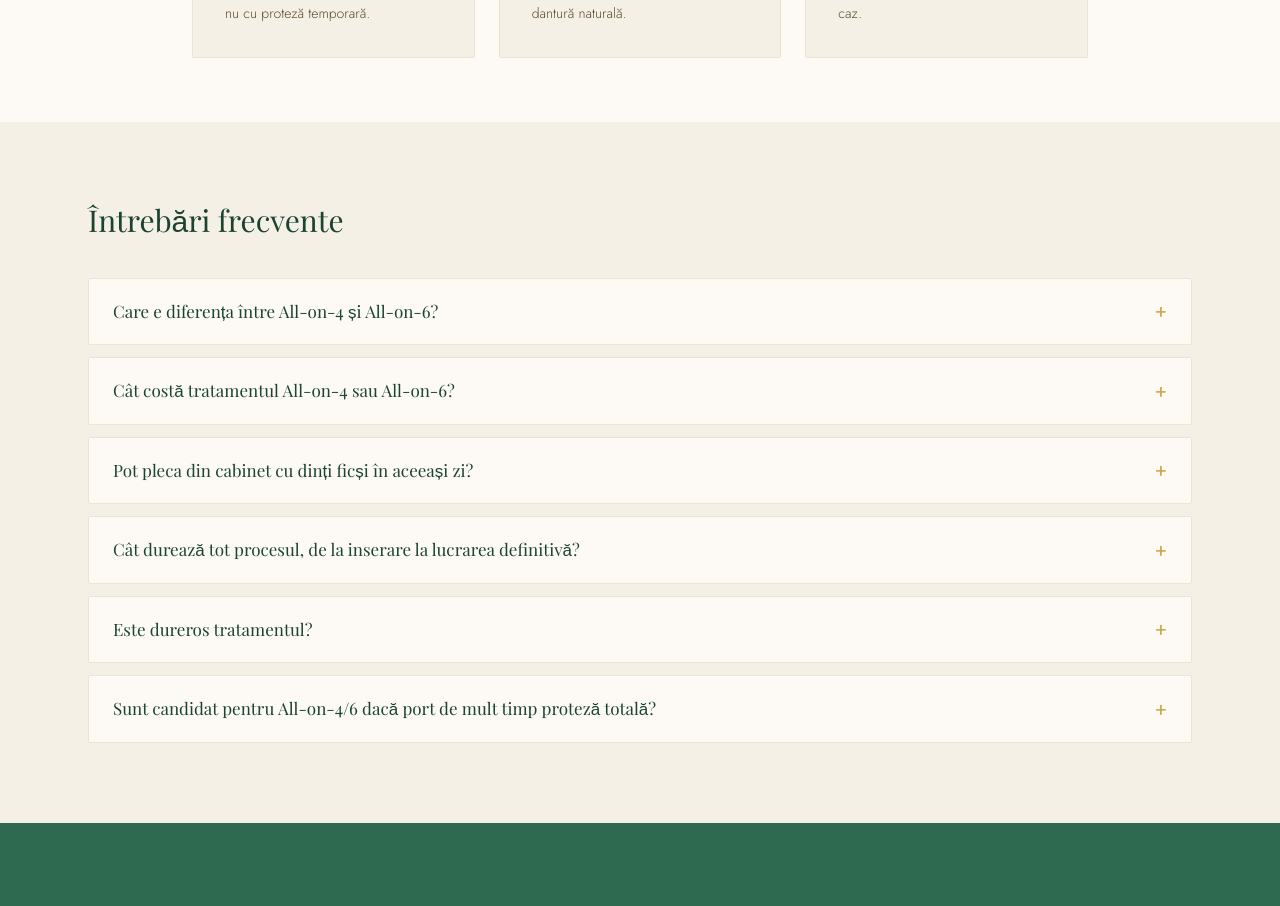
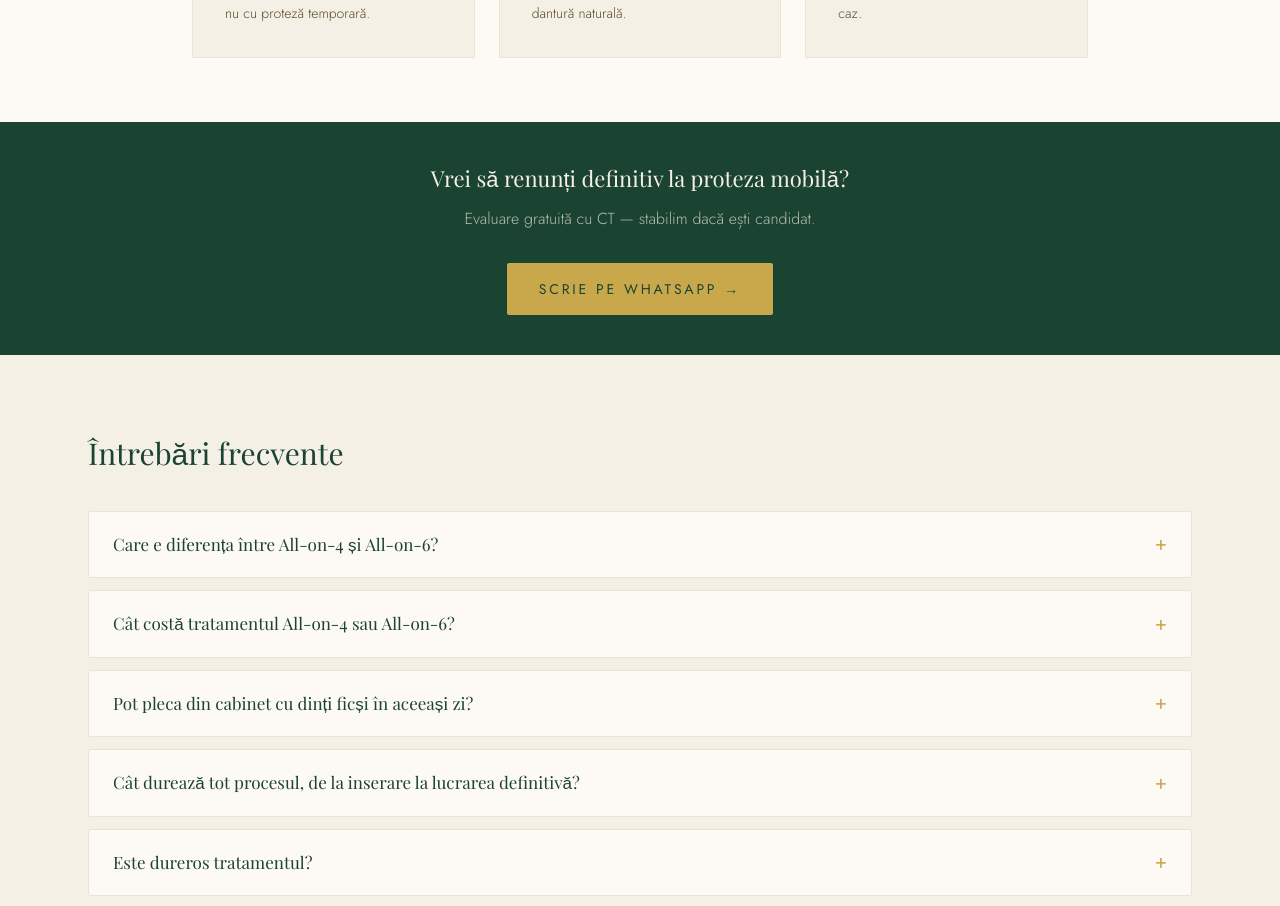
Before and after one commit to Rbt1/aradentpitesti, a Next.js app: page /servicii/all-on-4-all-on-6 in a window 1280 px wide. Shown: the part 1480-2386 px from the top of the page. Built offline with nearby package versions, Linux system fonts and the light colour scheme.

Commit message:
adaug CTA WhatsApp contextual pe toate paginile de servicii

```diff
--- a/app/servicii/all-on-4-all-on-6/page.tsx
+++ b/app/servicii/all-on-4-all-on-6/page.tsx
@@ -3,6 +3,7 @@ import Link from 'next/link'
 import Navbar from '@/app/components/Navbar'
 import Footer from '@/app/components/Footer'
 import FAQ from '@/app/servicii/components/FAQ'
+import CTAWhatsApp from '@/app/servicii/components/CTAWhatsApp'
 
 export const metadata: Metadata = {
   title: { absolute: 'All-on-4 / All-on-6 Pitești | ARA DENT STUDIO' },
@@ -171,6 +172,13 @@ export default function AllOn4AllOn6Page() {
           </div>
         </section>
 
+        {/* CTA WhatsApp contextual */}
+        <CTAWhatsApp
+          title="Vrei să renunți definitiv la proteza mobilă?"
+          subtitle="Evaluare gratuită cu CT — stabilim dacă ești candidat."
+          waUrl={'https://wa.me/40754219011?text=' + encodeURIComponent('Bună ziua! Sunt interesat de lucrare fixă pe implanturi și aș dori o evaluare gratuită la ARA DENT STUDIO.')}
+        />
+
         {/* FAQ */}
         <section className="py-20 px-6 bg-cream">
           <div className="container-site max-w-3xl">
--- a/app/servicii/chirurgie-orala/page.tsx
+++ b/app/servicii/chirurgie-orala/page.tsx
@@ -3,6 +3,7 @@ import Link from 'next/link'
 import Navbar from '@/app/components/Navbar'
 import Footer from '@/app/components/Footer'
 import FAQ from '@/app/servicii/components/FAQ'
+import CTAWhatsApp from '@/app/servicii/components/CTAWhatsApp'
 
 export const metadata: Metadata = {
   title: { absolute: 'Chirurgie Orală Pitești | Extracții de la 250 lei | ARA DENT STUDIO' },
@@ -147,6 +148,13 @@ export default function ChirurgieOralaPage() {
           </div>
         </section>
 
+        {/* CTA WhatsApp contextual */}
+        <CTAWhatsApp
+          title="Ai nevoie de o extracție sau intervenție chirurgicală?"
+          subtitle="Programează-te direct — consultație gratuită."
+          waUrl={'https://wa.me/40754219011?text=' + encodeURIComponent('Bună ziua! Aș dori o consultație pentru chirurgie orală la ARA DENT STUDIO.')}
+        />
+
         {/* FAQ */}
         <section className="py-20 px-6 bg-cream">
           <div className="container-site max-w-3xl">
--- /dev/null
+++ b/app/servicii/components/CTAWhatsApp.tsx
@@ -0,0 +1,40 @@
+'use client'
+
+import { motion } from 'framer-motion'
+
+interface CTAWhatsAppProps {
+  title: string
+  subtitle: string
+  waUrl: string
+}
+
+const CTAWhatsApp = ({ title, subtitle, waUrl }: CTAWhatsAppProps) => {
+  return (
+    <section className="py-10 px-6 bg-forest-dark">
+      <motion.div
+        className="container-site max-w-2xl text-center"
+        initial={{ opacity: 0, y: 24 }}
+        whileInView={{ opacity: 1, y: 0 }}
+        viewport={{ once: true }}
+        transition={{ duration: 0.6, ease: 'easeOut' }}
+      >
+        <h2 className="font-playfair text-[22px] text-cream mb-3">
+          {title}
+        </h2>
+        <p className="font-jost font-light text-cream/70 mb-8">
+          {subtitle}
+        </p>
+        <a
+          href={waUrl}
+          target="_blank"
+          rel="noopener noreferrer"
+          className="inline-flex items-center gap-2 font-jost text-sm uppercase tracking-wider bg-gold text-forest-dark px-8 py-4 rounded-sm hover:bg-gold-light transition-all duration-300"
+        >
+          Scrie pe WhatsApp →
+        </a>
+      </motion.div>
+    </section>
+  )
+}
+
+export default CTAWhatsApp
--- a/app/servicii/endodontie/page.tsx
+++ b/app/servicii/endodontie/page.tsx
@@ -3,6 +3,7 @@ import Link from 'next/link'
 import Navbar from '@/app/components/Navbar'
 import Footer from '@/app/components/Footer'
 import FAQ from '@/app/servicii/components/FAQ'
+import CTAWhatsApp from '@/app/servicii/components/CTAWhatsApp'
 
 export const metadata: Metadata = {
   title: { absolute: 'Tratament Canal Pitești | Microscop Dentar | ARA DENT STUDIO' },
@@ -147,6 +148,13 @@ export default function EndodontiePage() {
           </div>
         </section>
 
+        {/* CTA WhatsApp contextual */}
+        <CTAWhatsApp
+          title="Te doare un dinte și crezi că ai nevoie de tratament de canal?"
+          subtitle="Consultație gratuită — stabilim exact ce ai nevoie."
+          waUrl={'https://wa.me/40754219011?text=' + encodeURIComponent('Bună ziua! Cred că am nevoie de tratament de canal și aș dori o consultație gratuită.')}
+        />
+
         {/* FAQ */}
         <section className="py-20 px-6 bg-cream">
           <div className="container-site max-w-3xl">
--- a/app/servicii/fatete-dentare/page.tsx
+++ b/app/servicii/fatete-dentare/page.tsx
@@ -4,6 +4,7 @@ import Link from 'next/link'
 import Navbar from '@/app/components/Navbar'
 import Footer from '@/app/components/Footer'
 import FAQ from '@/app/servicii/components/FAQ'
+import CTAWhatsApp from '@/app/servicii/components/CTAWhatsApp'
 
 export const metadata: Metadata = {
   title: { absolute: 'Fatete Dentare Pitesti | Ceramice si Compozit | ARA DENT STUDIO' },
@@ -306,6 +307,13 @@ export default function FateteDentarePage() {
           </div>
         </section>
 
+        {/* CTA WhatsApp contextual */}
+        <CTAWhatsApp
+          title="Vrei să afli dacă fațetele sunt potrivite pentru tine?"
+          subtitle="Consultație gratuită — evaluăm dinții tăi."
+          waUrl={'https://wa.me/40754219011?text=' + encodeURIComponent('Bună ziua! Sunt interesat de fațete dentare și aș dori o consultație gratuită.')}
+        />
+
         {/* FAQ */}
         <section className="py-20 px-6 bg-offwhite">
           <div className="container-site max-w-3xl">
--- a/app/servicii/implantologie/page.tsx
+++ b/app/servicii/implantologie/page.tsx
@@ -3,6 +3,7 @@ import Link from 'next/link'
 import Navbar from '@/app/components/Navbar'
 import Footer from '@/app/components/Footer'
 import FAQ from '@/app/servicii/components/FAQ'
+import CTAWhatsApp from '@/app/servicii/components/CTAWhatsApp'
 
 export const metadata: Metadata = {
   title: { absolute: 'Implant Dentar Pitești | Dr. Robert Lungu | ARA DENT STUDIO' },
@@ -311,6 +312,13 @@ export default function ImplantologiePage() {
           </div>
         </section>
 
+        {/* CTA WhatsApp contextual */}
+        <CTAWhatsApp
+          title="Ești candidat pentru implant dentar?"
+          subtitle="Întreabă-l direct pe Dr. Robert Lungu — consultație gratuită."
+          waUrl={'https://wa.me/40754219011?text=' + encodeURIComponent('Bună ziua! Sunt interesat de implant dentar și aș dori o consultație gratuită la ARA DENT STUDIO.')}
+        />
+
         {/* FAQ */}
         <section className="py-20 px-6 bg-cream">
           <div className="container-site max-w-3xl">
--- a/app/servicii/obturatii/page.tsx
+++ b/app/servicii/obturatii/page.tsx
@@ -3,6 +3,7 @@ import Link from 'next/link'
 import Navbar from '@/app/components/Navbar'
 import Footer from '@/app/components/Footer'
 import FAQ from '@/app/servicii/components/FAQ'
+import CTAWhatsApp from '@/app/servicii/components/CTAWhatsApp'
 
 export const metadata: Metadata = {
   title: { absolute: 'Plombe și Obturații Dentare Pitești | de la 200 lei | ARA DENT STUDIO' },
@@ -147,6 +148,13 @@ export default function OburatiiPage() {
           </div>
         </section>
 
+        {/* CTA WhatsApp contextual */}
+        <CTAWhatsApp
+          title="Ai o carie sau o obturație căzută?"
+          subtitle="Programează-te rapid — consultație gratuită."
+          waUrl={'https://wa.me/40754219011?text=' + encodeURIComponent('Bună ziua! Aș dori o consultație pentru obturații la ARA DENT STUDIO.')}
+        />
+
         {/* FAQ */}
         <section className="py-20 px-6 bg-cream">
           <div className="container-site max-w-3xl">
--- a/app/servicii/parodontologie/page.tsx
+++ b/app/servicii/parodontologie/page.tsx
@@ -3,6 +3,7 @@ import Link from 'next/link'
 import Navbar from '@/app/components/Navbar'
 import Footer from '@/app/components/Footer'
 import FAQ from '@/app/servicii/components/FAQ'
+import CTAWhatsApp from '@/app/servicii/components/CTAWhatsApp'
 
 export const metadata: Metadata = {
   title: { absolute: 'Parodontologie Pitești | Gingii care sângerează? | ARA DENT STUDIO' },
@@ -147,6 +148,13 @@ export default function ParodontologiePage() {
           </div>
         </section>
 
+        {/* CTA WhatsApp contextual */}
+        <CTAWhatsApp
+          title="Gingiile tale sângerează sau s-au retras?"
+          subtitle="Evaluare parodontală gratuită — cu cât mai devreme, cu atât mai bine."
+          waUrl={'https://wa.me/40754219011?text=' + encodeURIComponent('Bună ziua! Aș dori o evaluare parodontală gratuită la ARA DENT STUDIO.')}
+        />
+
         {/* FAQ */}
         <section className="py-20 px-6 bg-cream">
           <div className="container-site max-w-3xl">
--- a/app/servicii/protetica-dentara/page.tsx
+++ b/app/servicii/protetica-dentara/page.tsx
@@ -3,6 +3,7 @@ import Link from 'next/link'
 import Navbar from '@/app/components/Navbar'
 import Footer from '@/app/components/Footer'
 import FAQ from '@/app/servicii/components/FAQ'
+import CTAWhatsApp from '@/app/servicii/components/CTAWhatsApp'
 
 export const metadata: Metadata = {
   title: { absolute: 'Coroane și Punți Dentare Pitești | de la 200 lei | ARA DENT STUDIO' },
@@ -167,6 +168,13 @@ export default function ProteticaDentaraPage() {
           </div>
         </section>
 
+        {/* CTA WhatsApp contextual */}
+        <CTAWhatsApp
+          title="Vrei să afli ce opțiuni protetice ai pentru situația ta?"
+          subtitle="Consultație gratuită — evaluăm împreună."
+          waUrl={'https://wa.me/40754219011?text=' + encodeURIComponent('Bună ziua! Aș dori o consultație pentru lucrări protetice la ARA DENT STUDIO.')}
+        />
+
         {/* FAQ */}
         <section className="py-20 px-6 bg-cream">
           <div className="container-site max-w-3xl">
--- a/app/servicii/urgente-stomatologice/page.tsx
+++ b/app/servicii/urgente-stomatologice/page.tsx
@@ -3,6 +3,7 @@ import Link from 'next/link'
 import Navbar from '@/app/components/Navbar'
 import Footer from '@/app/components/Footer'
 import FAQ from '@/app/servicii/components/FAQ'
+import CTAWhatsApp from '@/app/servicii/components/CTAWhatsApp'
 
 export const metadata: Metadata = {
   title: { absolute: 'Urgente Stomatologice Pitesti | Suna 0754 219 011 | ARA DENT STUDIO' },
@@ -313,6 +314,13 @@ export default function UrgenteStomatologicePage() {
           </div>
         </section>
 
+        {/* CTA WhatsApp contextual */}
+        <CTAWhatsApp
+          title="Ai o urgență dentară acum?"
+          subtitle="Suntem disponibili Luni-Vineri 09:00-18:00."
+          waUrl={'https://wa.me/40754219011?text=' + encodeURIComponent('Bună ziua! Am o urgență stomatologică și aș dori să mă programez.')}
+        />
+
         {/* FAQ */}
         <section className="py-20 px-6 bg-cream">
           <div className="container-site max-w-3xl">
```
